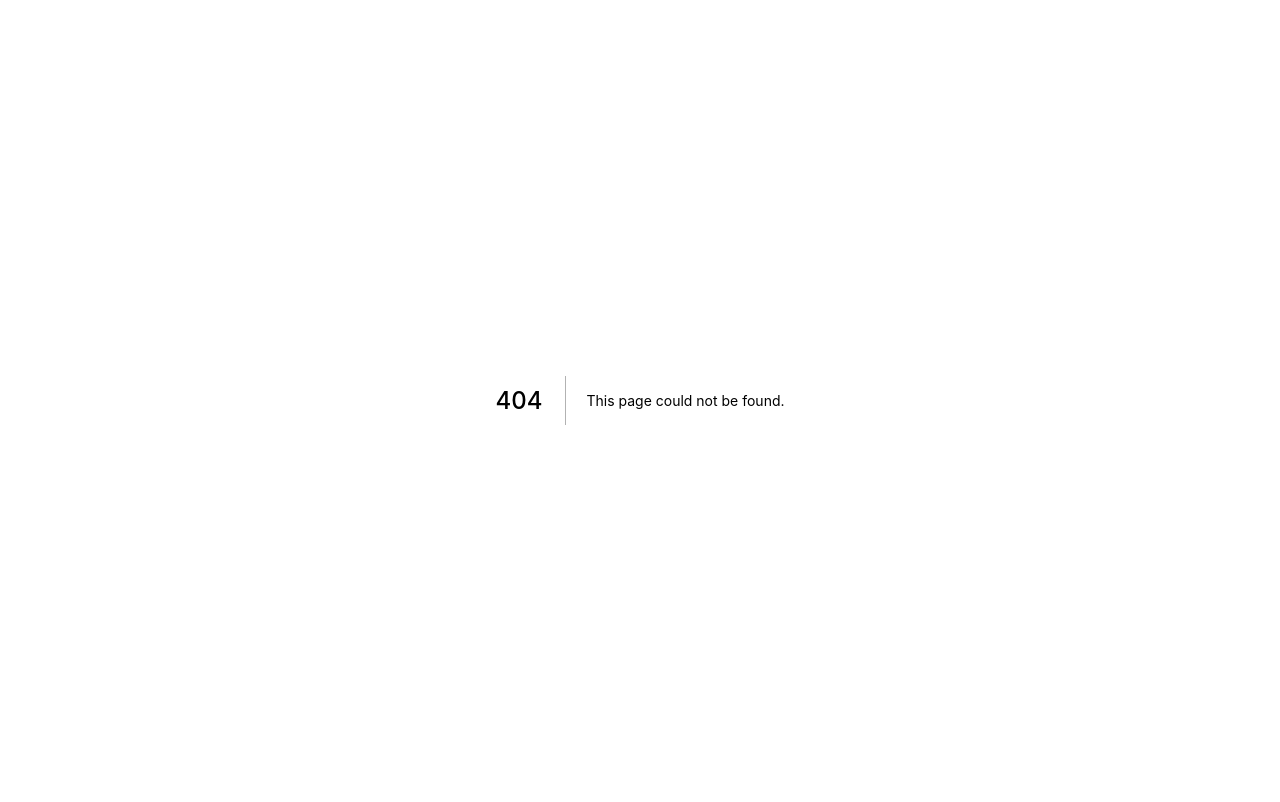
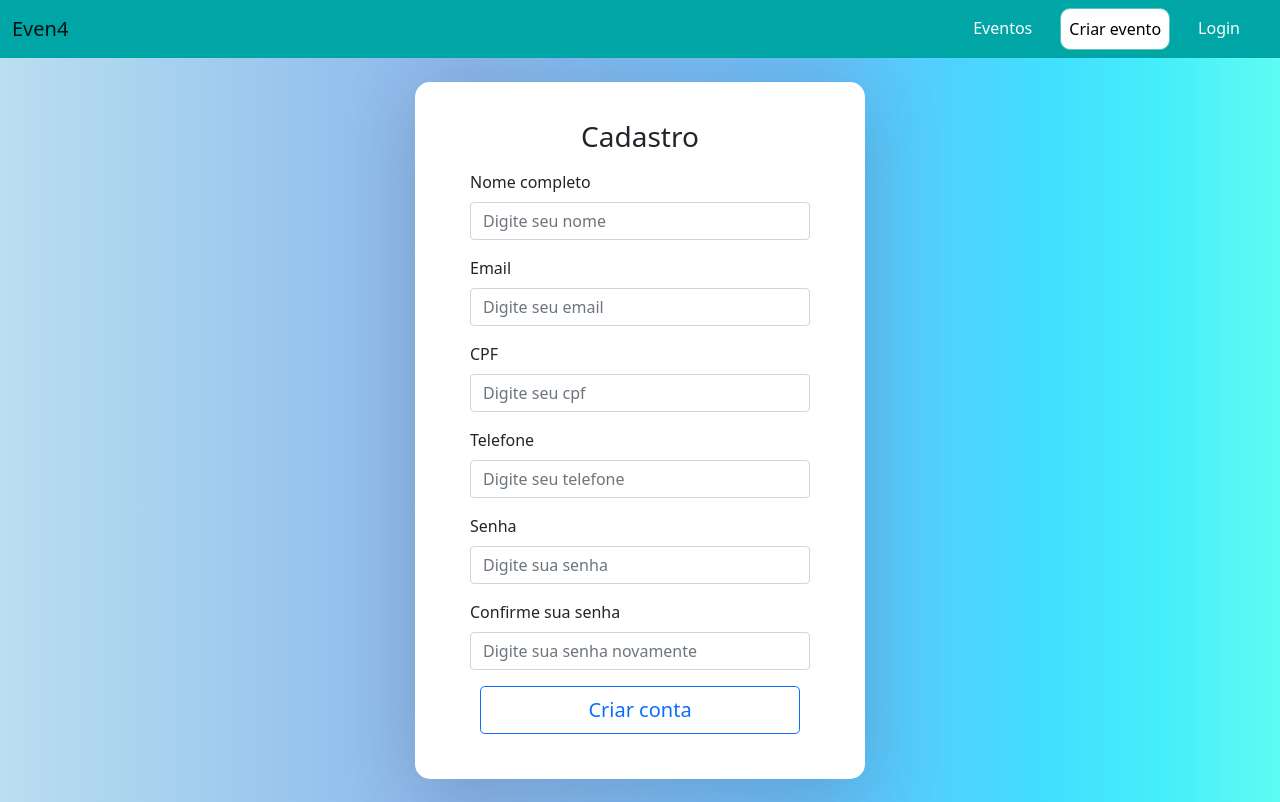
Before and after one commit to NikFG/evento_front, a Next.js app: page /cadastro in a window 1280 px wide. Before the commit this address had no page. Built offline with nearby package versions, Linux system fonts and the light colour scheme.

Commit message:
feat: adiciona página do cadastro

```diff
--- /dev/null
+++ b/pages/cadastro/index.tsx
@@ -0,0 +1,11 @@
+import CadastroForm from "@components/CadastroForm";
+import Navbar from "@components/Navbar";
+
+export default function Cadastro() {
+    return (
+        <>
+            <Navbar/>
+            <CadastroForm/>
+        </>
+    );
+}
```
